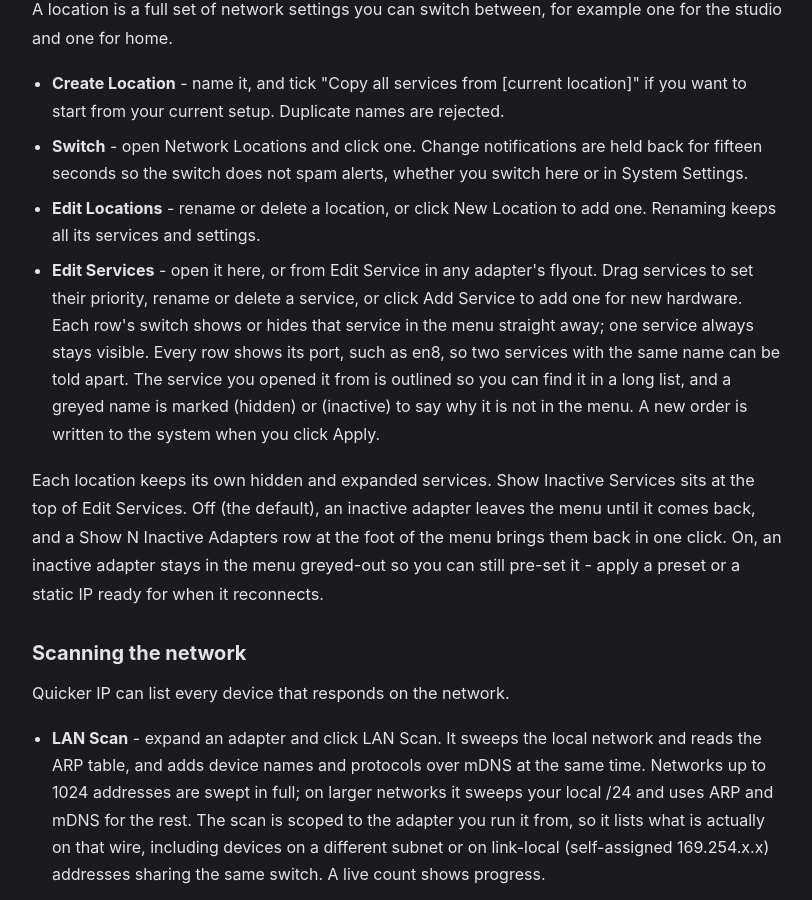
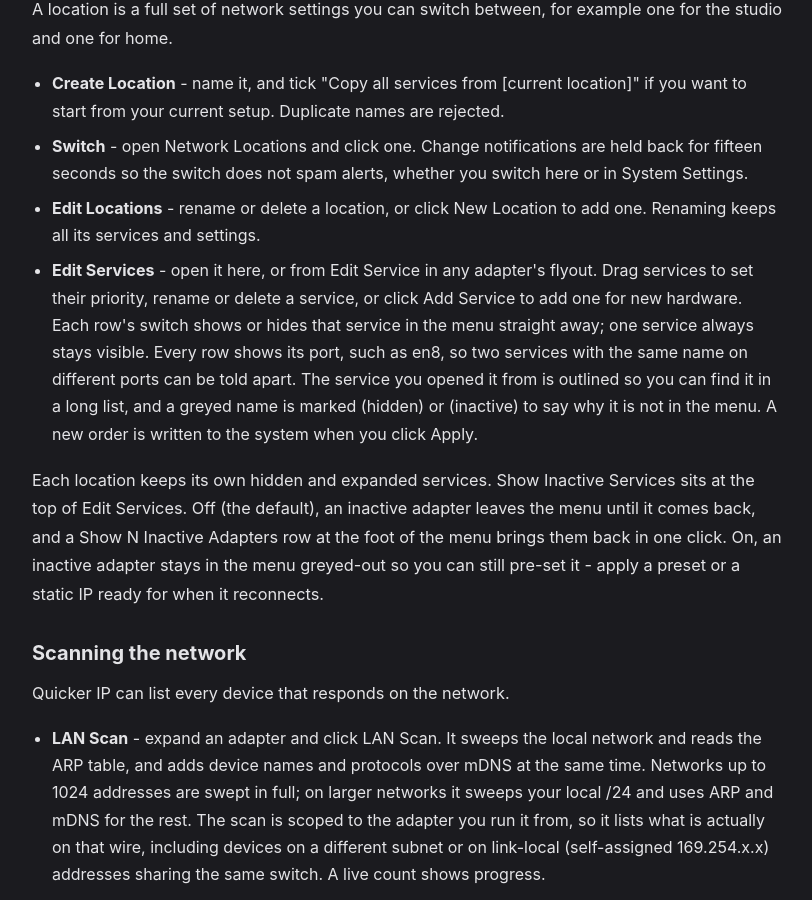
Before and after one commit to BSKapps/bskapps.github.io, a Jekyll site: the page articles/quicker-ip-guide/index.html, which Jekyll copies as it is, in a window 1280 px wide and 900 px high, scrolled down 3586 px. Shown: the whole window, without its empty margins (232-1044 px from the left). Built offline with Jekyll 4.4.1, drawn with Linux system fonts in a browser that asks for light colours.

Commit message:
Quicker IP guide: the port tells same-named services apart on different ports

```diff
--- a/articles/quicker-ip-guide/index.html
+++ b/articles/quicker-ip-guide/index.html
@@ -93,7 +93,7 @@
                 <li><strong>Create Location</strong> - name it, and tick "Copy all services from [current location]" if you want to start from your current setup. Duplicate names are rejected.</li>
                 <li><strong>Switch</strong> - open Network Locations and click one. Change notifications are held back for fifteen seconds so the switch does not spam alerts, whether you switch here or in System Settings.</li>
                 <li><strong>Edit Locations</strong> - rename or delete a location, or click New Location to add one. Renaming keeps all its services and settings.</li>
-                <li><strong>Edit Services</strong> - open it here, or from Edit Service in any adapter's flyout. Drag services to set their priority, rename or delete a service, or click Add Service to add one for new hardware. Each row's switch shows or hides that service in the menu straight away; one service always stays visible. Every row shows its port, such as en8, so two services with the same name can be told apart. The service you opened it from is outlined so you can find it in a long list, and a greyed name is marked (hidden) or (inactive) to say why it is not in the menu. A new order is written to the system when you click Apply.</li>
+                <li><strong>Edit Services</strong> - open it here, or from Edit Service in any adapter's flyout. Drag services to set their priority, rename or delete a service, or click Add Service to add one for new hardware. Each row's switch shows or hides that service in the menu straight away; one service always stays visible. Every row shows its port, such as en8, so two services with the same name on different ports can be told apart. The service you opened it from is outlined so you can find it in a long list, and a greyed name is marked (hidden) or (inactive) to say why it is not in the menu. A new order is written to the system when you click Apply.</li>
             </ul>
             <p>Each location keeps its own hidden and expanded services. Show Inactive Services sits at the top of Edit Services. Off (the default), an inactive adapter leaves the menu until it comes back, and a Show N Inactive Adapters row at the foot of the menu brings them back in one click. On, an inactive adapter stays in the menu greyed-out so you can still pre-set it - apply a preset or a static IP ready for when it reconnects.</p>
 
```
